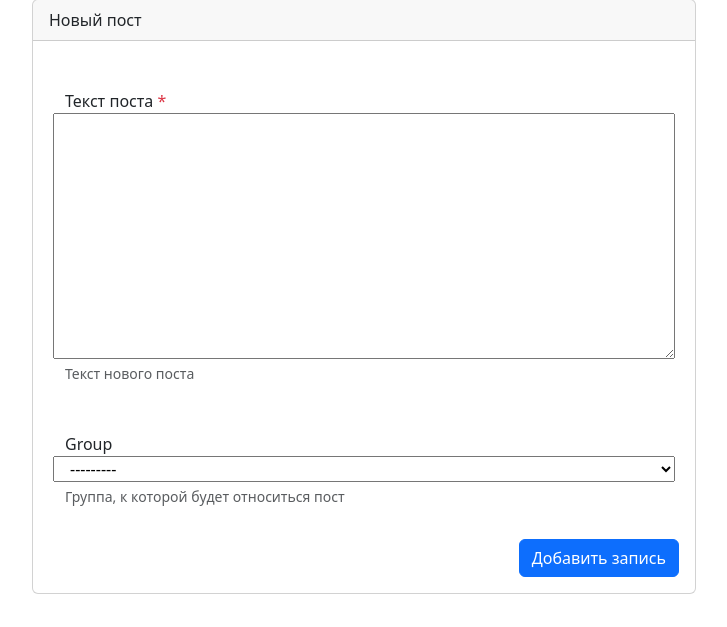
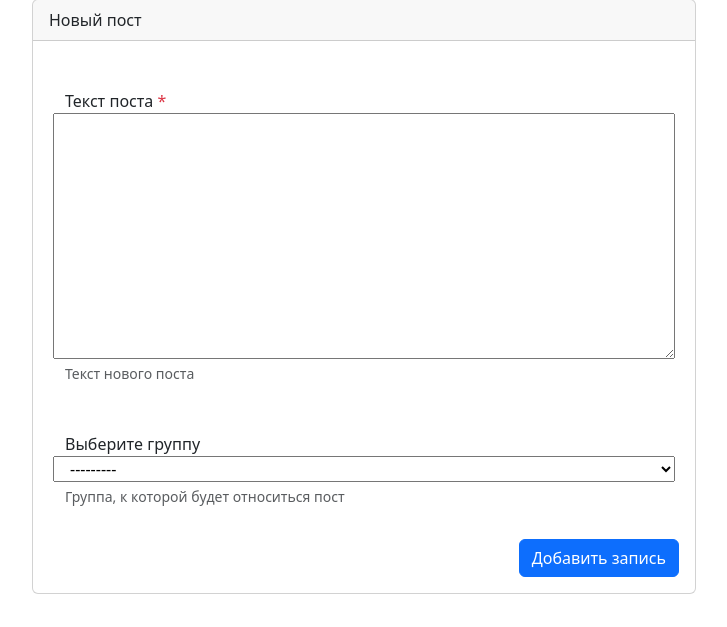
Before and after one commit to IvanAlekseyevich/freedom, a Django app: page /create/ in a window 1280 px wide. Shown: the part 153-780 px from the top of the page, without its empty margins (276-1003 px from the left). Run offline with Django 3.2, Linux system fonts and the light colour scheme; the visitor is signed in with stand-in values (Sample User, id 1); data that the repository does not hold is empty; some libraries are stand-ins or nearby versions.

Commit message:
Изменил описание на русский

```diff
--- a/yatube/templates/posts/create_post.html
+++ b/yatube/templates/posts/create_post.html
@@ -30,7 +30,7 @@
                   </div>
                   <div class="form-group row my-3 p-3">
                     <label>
-                      Group
+                      Выберите группу
                     </label>
                     {{ form.group}}
                     <small id="id_group-help" class="form-text text-muted">
```
